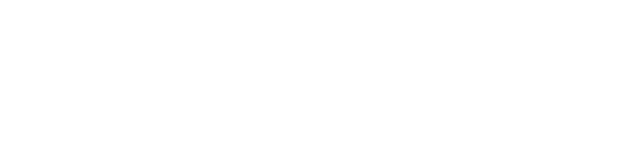
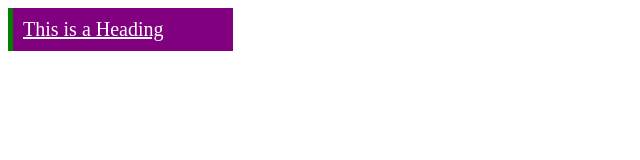
Before and after one commit to acciojob/all-styles-text-RitikRunner, a website: page main.html in a window 1280 px wide. Shown: the whole page, without its empty margins (0-640 px from the left). Drawn offline with Linux system fonts and the light colour scheme.

Commit message:
created a submission

```diff
--- a/main.html
+++ b/main.html
@@ -8,6 +8,12 @@
 
 <body>
 	<!-- the entire body must be written by student -->
+	<div class='main' id="heading">
+		<div class="heading">
+			This is a Heading
+		</div>
+	</div>
+
     <script type="text/javascript" src="./script.js">
 </script>
 
--- a/styles.css
+++ b/styles.css
@@ -1,2 +1,15 @@
 
 /* Your CSS Code here. */
+.main{
+width:200px;
+background-color:purple;
+border-left: 5px green solid;
+padding: 10px;
+}
+.heading{
+font-size: 20px;
+color: white;
+text-decoration: underline;
+
+
+}
```
